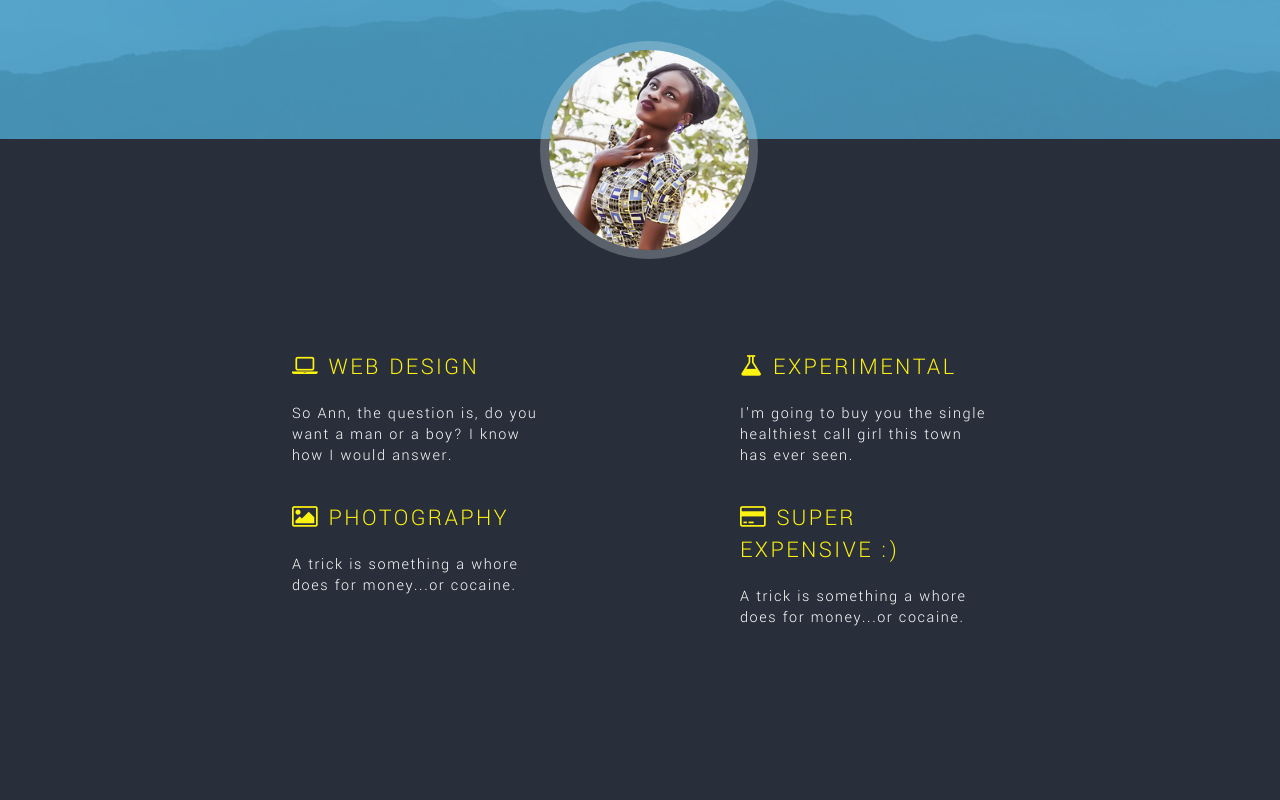
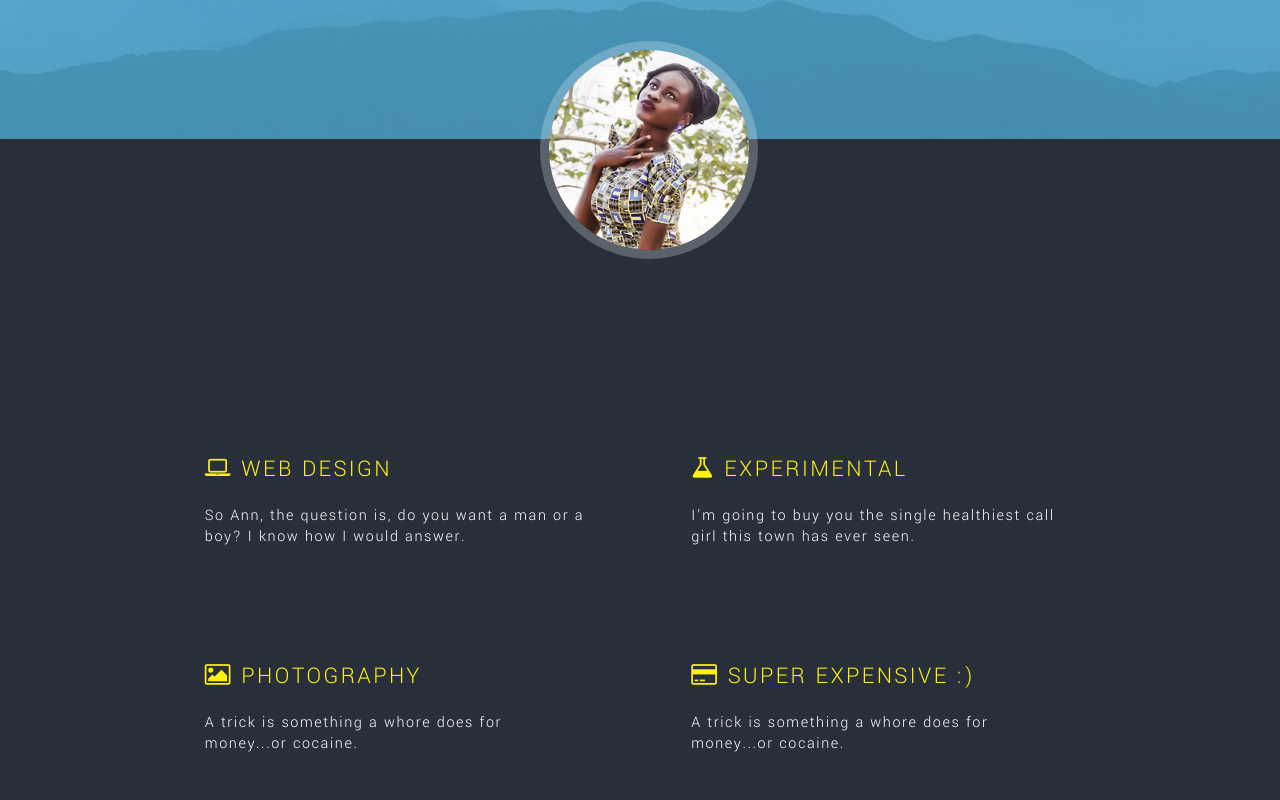
Before and after one commit to nicolecasares/jackie-portolio, a website: page index.html in a window 1280 px wide. Shown: the part 520-1320 px from the top of the page. Drawn offline with Linux system fonts and the light colour scheme.

Commit message:
changes to sass

```diff
--- a/styles.css/styles.css
+++ b/styles.css/styles.css
@@ -1,3 +1,8 @@
+b* {
+  margin: 0;
+  padding: 0;
+  box-sizing: border-box; }
+
 body {
   font-family: 'Yantramanav', sans-serif;
   margin: 0; }
@@ -53,15 +58,15 @@ header .jackie img {
   border: solid 9px rgba(240, 245, 247, 0.25); }
 
 .skills-section {
-  padding: 15% 0;
+  padding: 20% 0;
   background: #282e3a; }
+
+.skills-section div:nth-child(1) {
+  margin-top: 14%; }
 
 .skills-section .flex-parent {
   display: flex;
-  flex-flow: row wrap;
-  width: 98%;
-  margin: auto;
-  margin-top: 58px; }
+  flex-direction: column; }
 
 .skills-section .flex-parent p {
   color: white;
@@ -78,28 +83,21 @@ header .jackie img {
   .skills-section .flex-parent {
     margin-top: 0; } }
 
-.skills-section .flex-parent #first-child {
-  margin-top: 100px; }
+.skills-section .flex-parent .flex-item {
+  margin: 2% 28%; }
 
-@media only screen and (min-width: 486px) {
-  .skills-section .flex-parent #first-child {
+@media only screen and (min-width: 781px) {
+  .skills-section .flex-parent .flex-item {
+    justify-content: center;
+    flex-basis: 30%;
+    margin: 3% 4%; } }
+
+@media only screen and (min-width: 781px) {
+  .skills-section .flex-parent {
+    justify-content: center;
+    flex-direction: row; }
+  .skills-section div:nth-child(1) {
     margin-top: 0; } }
-
-.skills-section .flex-parent .flex-child-1 {
-  flex: 1;
-  margin: 0px 50px; }
-
-@media only screen and (min-width: 733px) {
-  .skills-section .flex-parent .flex-child-1 {
-    margin: 0px 100px; } }
-
-.skills-section .flex-parent .flex-child-2 {
-  flex: 1;
-  margin: 0px 100px; }
-
-@media only screen and (min-width: 700px) {
-  .skills-section .flex-parent {
-    width: 70%; } }
 
 .name-of-project {
   visibility: hidden; }
```
